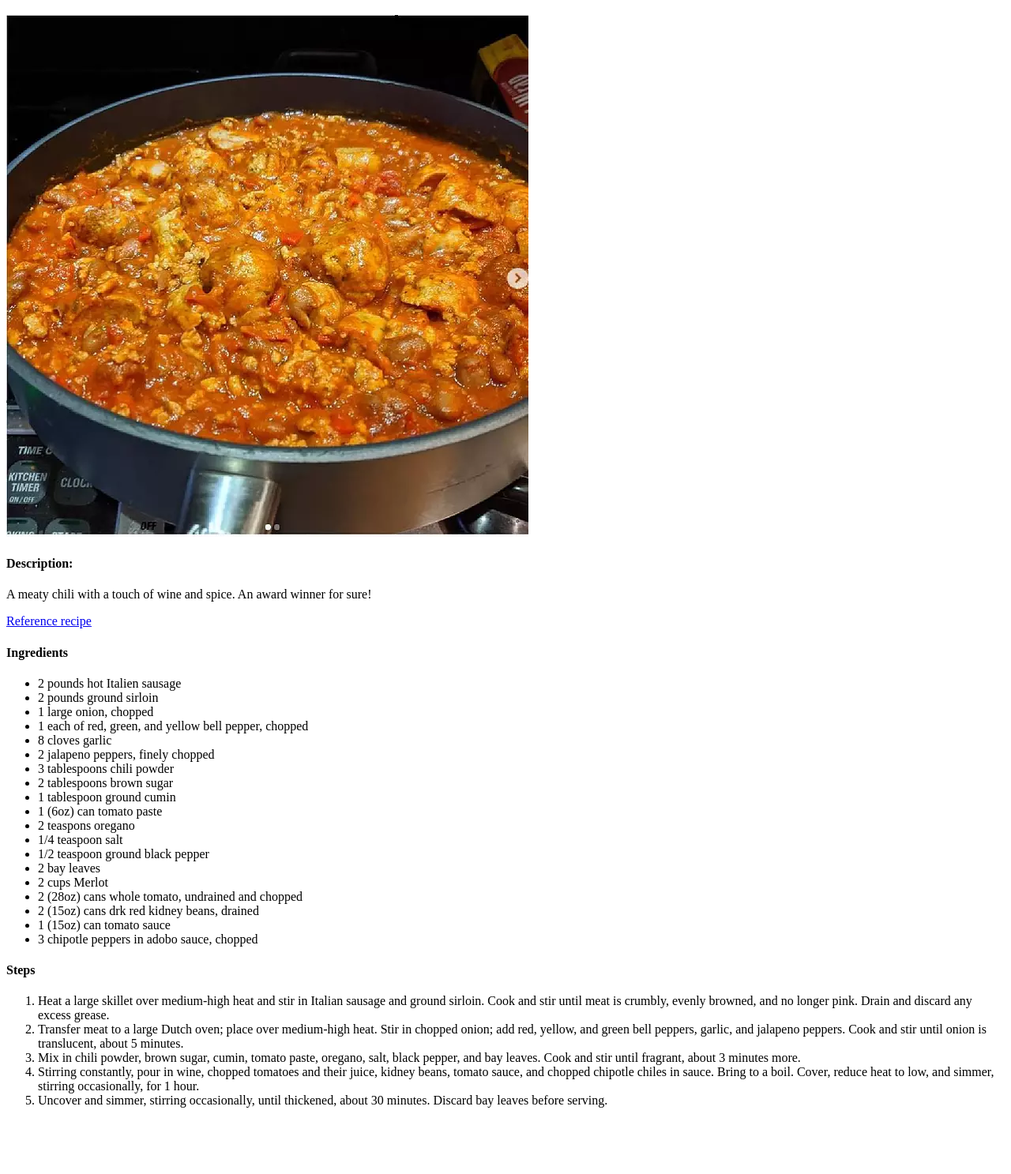
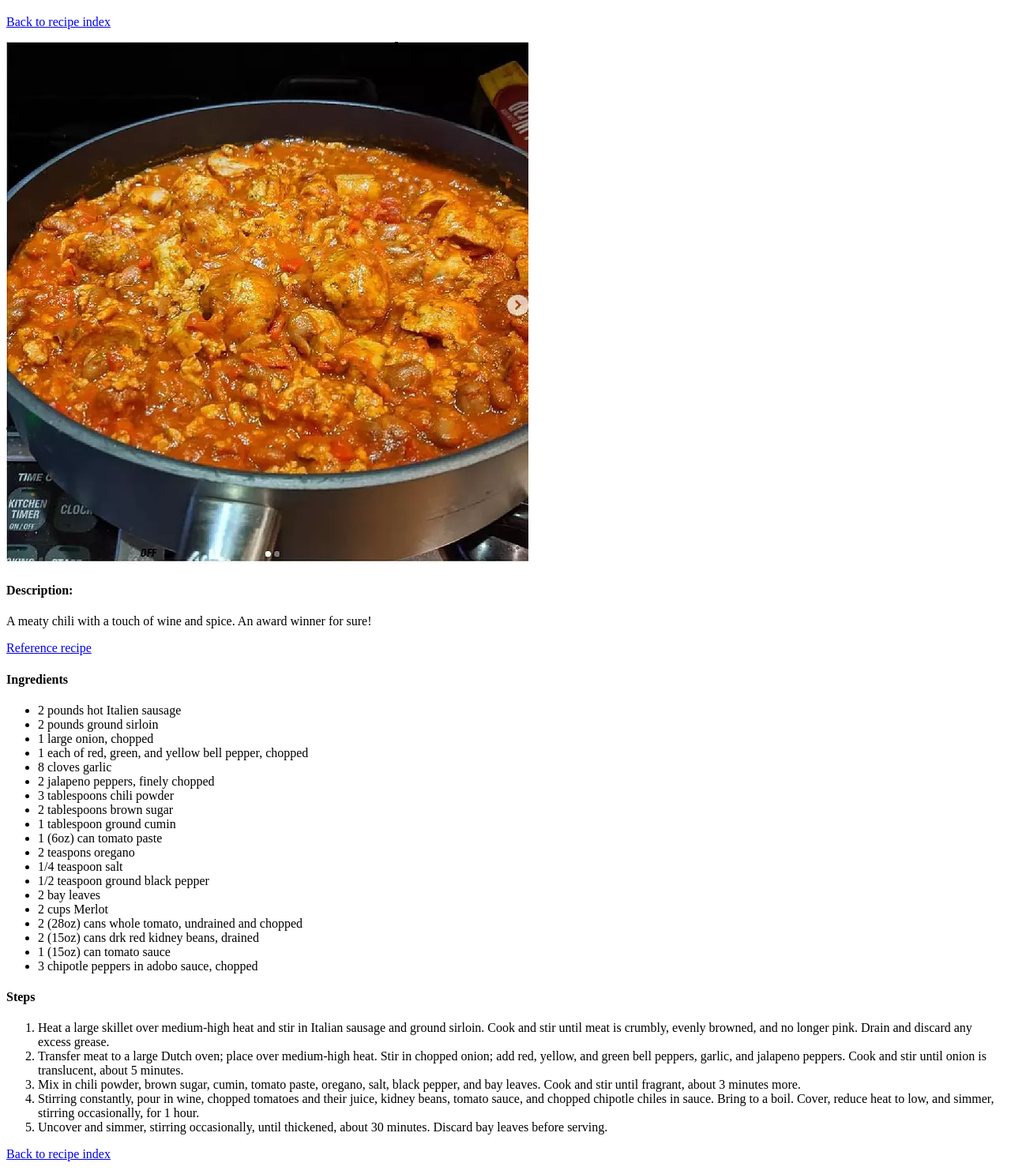
Before and after one commit to projecteric/odin-recipes, a plain HTML site: page recipes/chili.html in a window 1280 px wide. Shown: the part 61-1548 px from the top of the page at 79% size. Before the commit the page ends 1480 px from the top, so only its background shows below. Drawn offline with Linux system fonts and the light colour scheme.

Commit message:
add index links to recipe layout

```diff
--- a/recipes/chili.html
+++ b/recipes/chili.html
@@ -6,6 +6,7 @@
     </head>
     <body>
         <h1>Chuck's Super Chili</h1>
+        <p><a href="../index.html">Back to recipe index</a></p>
         <img src="../images/chili.jpg">
         <h4>Description:</h4>
             <p>A meaty chili with a touch of wine and spice. An award winner for sure!</p>
@@ -40,5 +41,7 @@
                     <li>Stirring constantly, pour in wine, chopped tomatoes and their juice, kidney beans, tomato sauce, and chopped chipotle chiles in sauce. Bring to a boil. Cover, reduce heat to low, and simmer, stirring occasionally, for 1 hour.</li>
                     <li>Uncover and simmer, stirring occasionally, until thickened, about 30 minutes. Discard bay leaves before serving.</li>
                 </ol>
+
+            <p><a href="../index.html">Back to recipe index</a></p>
     </body>
 </html>
```
